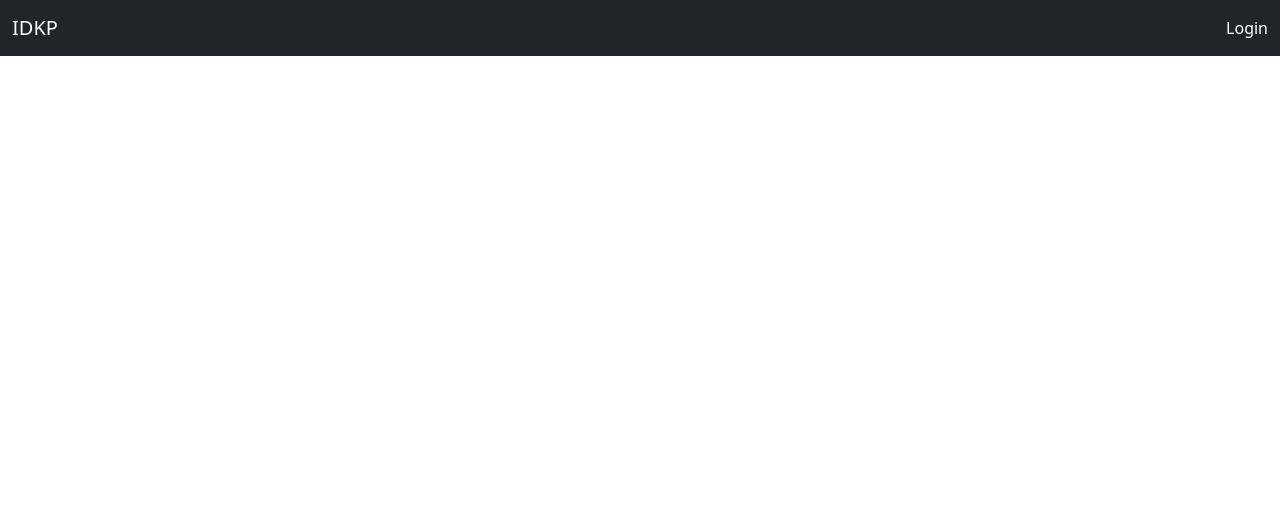
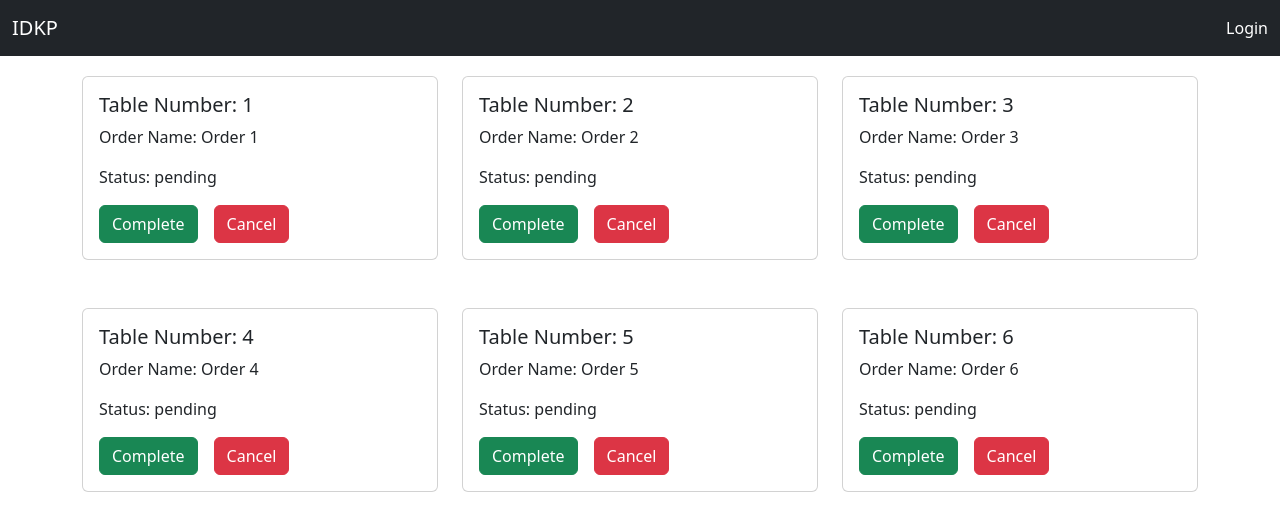
Before and after one commit to HBP9/IDKP_MERN, a React (Create React App) app in the folder client/: page /dashboard in a window 1280 px wide. Before the commit this address had no page. Shown: the top 530 px of the page. Built offline with nearby package versions, Linux system fonts and the light colour scheme.

Commit message:
Dashboard page added

```diff
--- a/client/src/App.js
+++ b/client/src/App.js
@@ -5,6 +5,7 @@ import { BrowserRouter as Router, Routes, Route } from "react-router-dom";
 import "../node_modules/bootstrap/dist/css/bootstrap.min.css";
 import Login from "./components/Login";
 import ScanQR from "./components/ScanQR";
+import Dashboard from "./components/Dashboard";
 
 function App() {
   return (
@@ -15,6 +16,7 @@ function App() {
           <Route exact path="/" element={<Home />} />
           <Route exact path="/login" element={<Login />} />
           <Route exact path="/scan" element={<ScanQR />} />
+          <Route exact path="/dashboard" element={<Dashboard />} />
         </Routes>
       </Router>
     </div>
--- /dev/null
+++ b/client/src/components/Dashboard.jsx
@@ -0,0 +1,67 @@
+import React, { useState } from "react";
+
+const Dashboard = () => {
+  const [orders, setOrders] = useState([
+    { tableNumber: 1, orderName: "Order 1", status: "pending" },
+    { tableNumber: 2, orderName: "Order 2", status: "pending" },
+    { tableNumber: 3, orderName: "Order 3", status: "pending" },
+    { tableNumber: 4, orderName: "Order 4", status: "pending" },
+    { tableNumber: 5, orderName: "Order 5", status: "pending" },
+    { tableNumber: 6, orderName: "Order 6", status: "pending" },
+  ]);
+
+  const completeOrder = (index) => {
+    const updatedOrders = [...orders];
+    updatedOrders[index].status = "completed";
+    setOrders(updatedOrders);
+  };
+
+  const cancelOrder = (index) => {
+    const updatedOrders = [...orders];
+    updatedOrders[index].status = "canceled";
+    setOrders(updatedOrders);
+  };
+  return (
+    <div className="container order-container">
+      {orders.length === 0 ? (
+        <div className="text-center">
+          <h1>No orders yet</h1>
+        </div>
+      ) : (
+        <div className="row card-container">
+          {orders.map((order, index) => (
+            <div className="col-md-4 mb-5" key={index}>
+              <div className="card">
+                <div className="card-body">
+                  <h5 className="card-title">
+                    Table Number: {order.tableNumber}
+                  </h5>
+                  <p className="card-text">Order Name: {order.orderName}</p>
+                  <p className="card-text">Status: {order.status}</p>
+                  {order.status === "pending" && (
+                    <>
+                      <button
+                        className="btn btn-success"
+                        onClick={() => completeOrder(index)}
+                      >
+                        Complete
+                      </button>
+                      <button
+                        className="btn btn-danger ms-3"
+                        onClick={() => cancelOrder(index)}
+                      >
+                        Cancel
+                      </button>
+                    </>
+                  )}
+                </div>
+              </div>
+            </div>
+          ))}
+        </div>
+      )}
+    </div>
+  );
+};
+
+export default Dashboard;
--- a/client/src/components/Navbar.jsx
+++ b/client/src/components/Navbar.jsx
@@ -44,7 +44,7 @@ const Navbar = () => {
               </a>
               <ul className="dropdown-menu" aria-labelledby="navbarDropdown">
                 <li>
-                  <a className="dropdown-item" href="#">
+                  <a className="dropdown-item" href="/dashboard">
                     Dashboard
                   </a>
                 </li>
@@ -56,6 +56,11 @@ const Navbar = () => {
                 <li>
                   <a className="dropdown-item" href="#">
                     Edit Table
+                  </a>
+                </li>
+                <li>
+                  <a className="dropdown-item" href="#">
+                    Orders
                   </a>
                 </li>
                 <li>
--- a/client/src/styles.css
+++ b/client/src/styles.css
@@ -84,3 +84,7 @@
   justify-content: center;
   width: 300px;
 }
+
+.order-container {
+  padding: 20px;
+}
```
